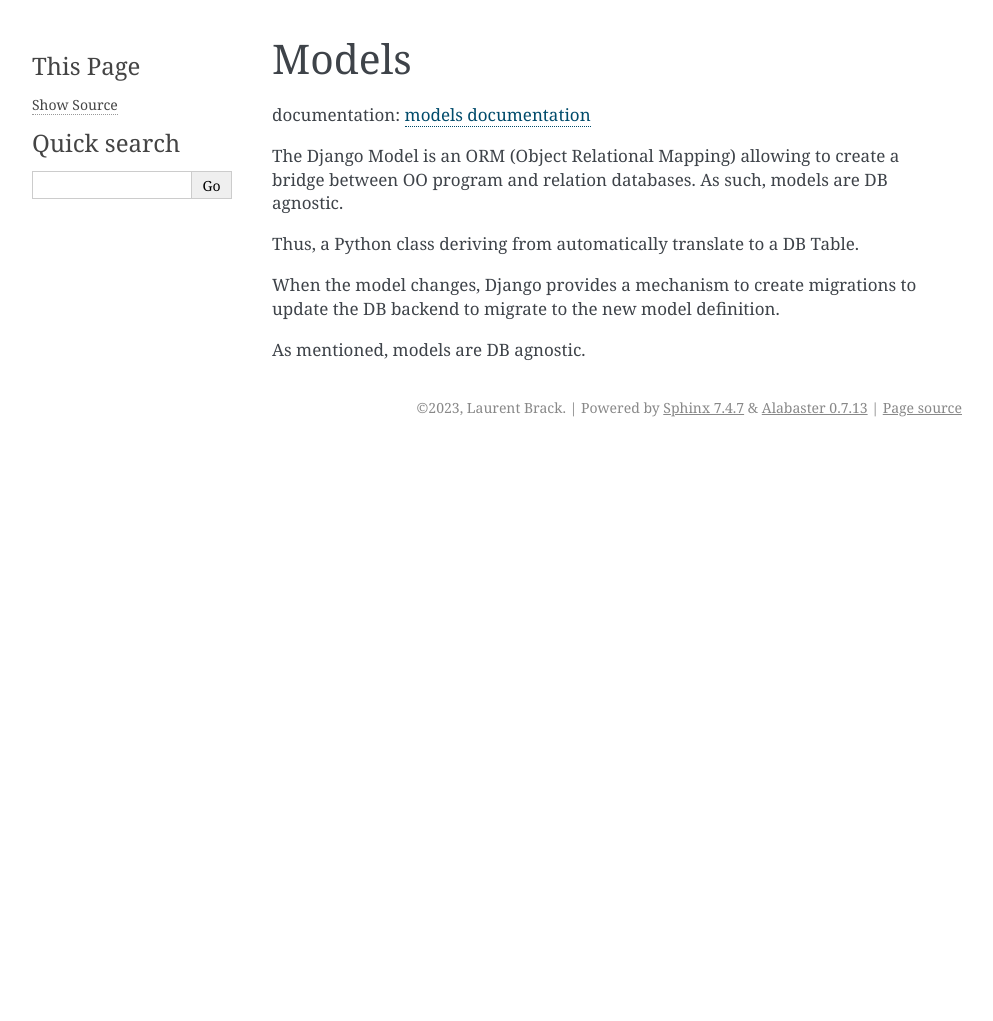
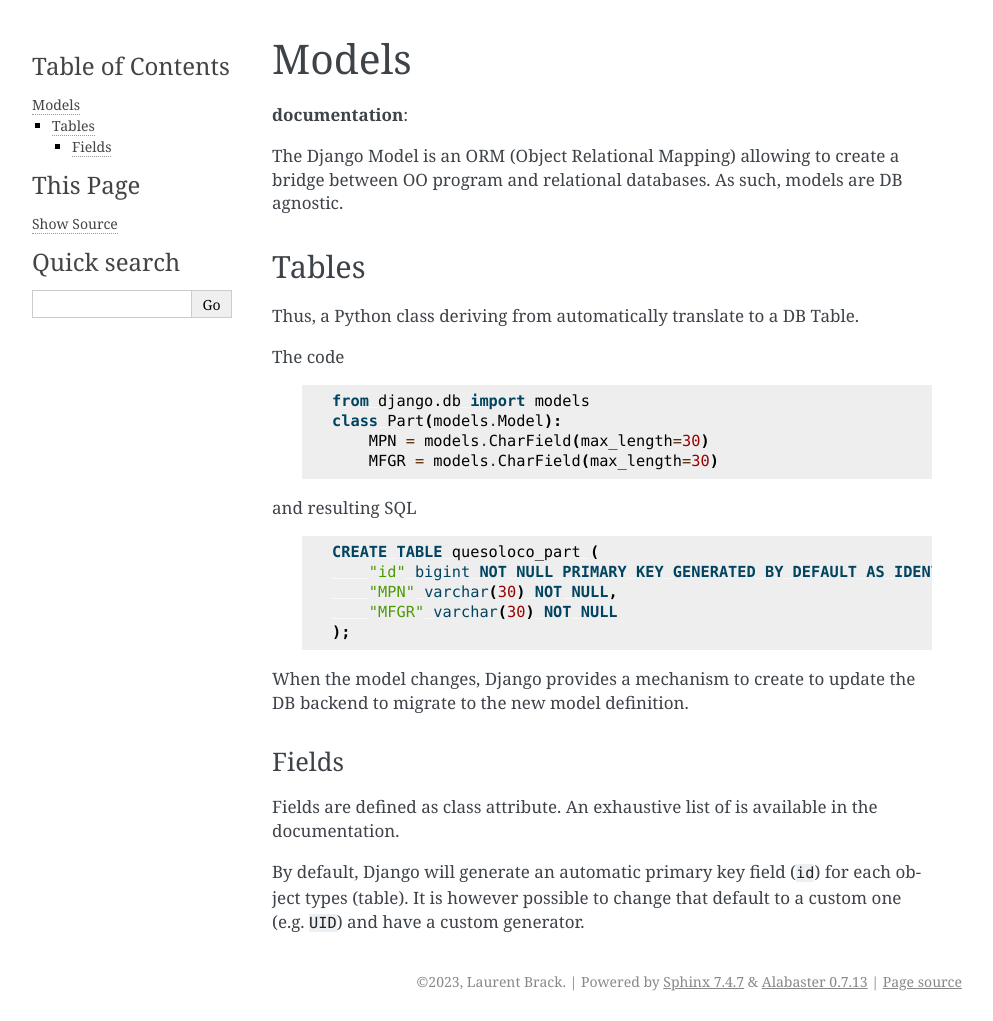
Before and after one commit to lbrack/profile-rest-api, a Sphinx documentation site: the page built from doc/django-primer/models.rst, in a window 1280 px wide. Shown: the whole page, without its empty margins (148-1141 px from the left). Built offline with Sphinx 7.4.7, drawn with Linux system fonts in a browser that asks for light colours; before the commit the page ends 900 px from its top, so only the background shows below that.

```diff
--- /dev/null
+++ b/doc/apps/global/models.rst
@@ -0,0 +1,6 @@
+.. _global-model:
+
+Global Models
+*************
+
+.. image:: ./images/models.png
--- /dev/null
+++ b/doc/apps/profile-api/models.rst
@@ -0,0 +1,6 @@
+.. _profile-api-model:
+
+Profile Models
+**************
+
+.. image:: ./images/models.png
--- a/doc/django-primer/models.rst
+++ b/doc/django-primer/models.rst
@@ -5,15 +5,43 @@
 Models
 ******
 
-documentation: `models documentation`_
+**documentation**: :external:django:doc:`topics/db/models`
 
 The Django Model is an ORM (Object Relational Mapping) allowing to create a bridge
-between OO program and relation databases. As such, models are DB agnostic.
+between OO program and relational databases. As such, models are DB agnostic.
+
+Tables
+======
 
 Thus, a Python class deriving from :external+django:py:class:`django.db.models.Model` automatically translate to a
 DB Table.
 
-When the model changes, Django provides a mechanism to create migrations to update the
-DB backend to migrate to the new model definition.
+The code
+    .. code-block:: python
 
-As mentioned, models are DB agnostic.
+        from django.db import models
+        class Part(models.Model):
+            MPN = models.CharField(max_length=30)
+            MFGR = models.CharField(max_length=30)
+
+and resulting SQL
+
+    .. code-block:: sql
+
+        CREATE TABLE quesoloco_part (
+            "id" bigint NOT NULL PRIMARY KEY GENERATED BY DEFAULT AS IDENTITY,
+            "MPN" varchar(30) NOT NULL,
+            "MFGR" varchar(30) NOT NULL
+        );
+
+When the model changes, Django provides a mechanism to create :external:django:doc:`topics/migrations` to update
+the DB backend to migrate to the new model definition.
+
+Fields
+------
+
+Fields are defined as class attribute. An exhaustive list of :external:django:doc:`ref/models/fields`
+is available in the documentation.
+
+By default, Django will generate an automatic primary key field (``id``) for each object types (table).
+It is however possible to change that default to a custom one (e.g. ``UID``) and have a custom generator.
--- a/doc/index.rst
+++ b/doc/index.rst
@@ -21,6 +21,7 @@
    :caption: Contents:
 
    getting-started
+   apps/index
    django-primer/index
    references/index
 
--- a/pyproject.toml
+++ b/pyproject.toml
@@ -9,6 +9,7 @@
     "django>=4.2.4",
     "djangorestframework>=3.14.0",
     "drf-spectacular>=0.26.4",
+    "django-extensions>=3.2.3",
 ]
 requires-python = ">=3.8"
 readme = "README.md"
@@ -28,3 +29,6 @@
     "black>=23.7.0",
     "flake8>=5.0.4",
 ]
+django = [
+    "pygraphviz>=1.11",
+]
```
Also changed, not shown: doc/apps/global/index.rst (added, +10 -0 lines), doc/apps/index.rst (added, +18 -0 lines), doc/apps/profile-api/index.rst (added, +10 -0 lines), doc/getting-started.rst (+19 -0 lines), doc/apps/global/images/models.png (added), doc/apps/profile-api/images/models.png (added), 3 other files.
